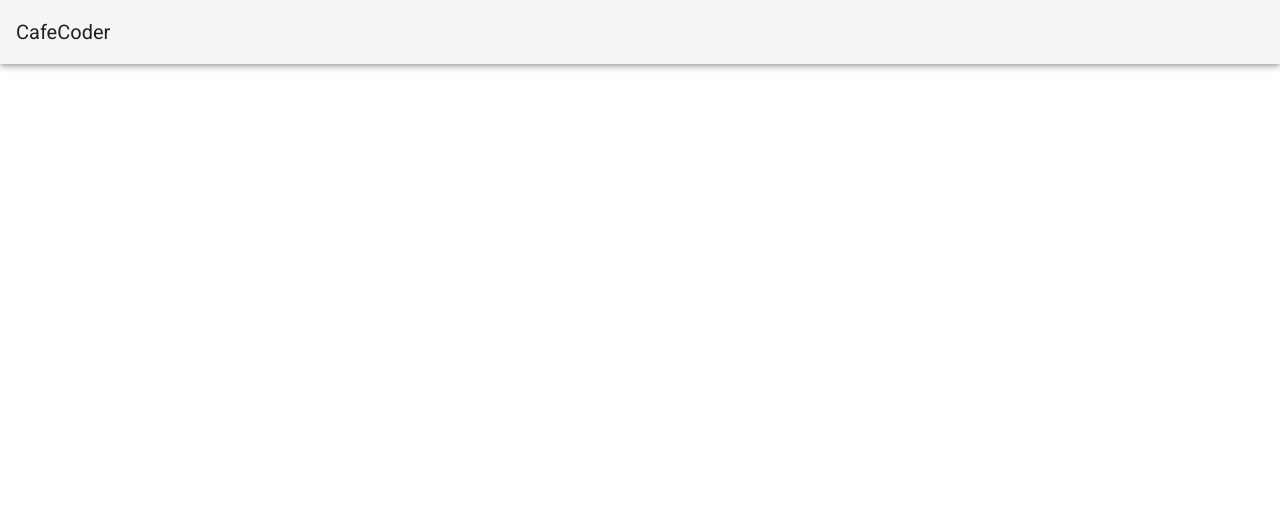
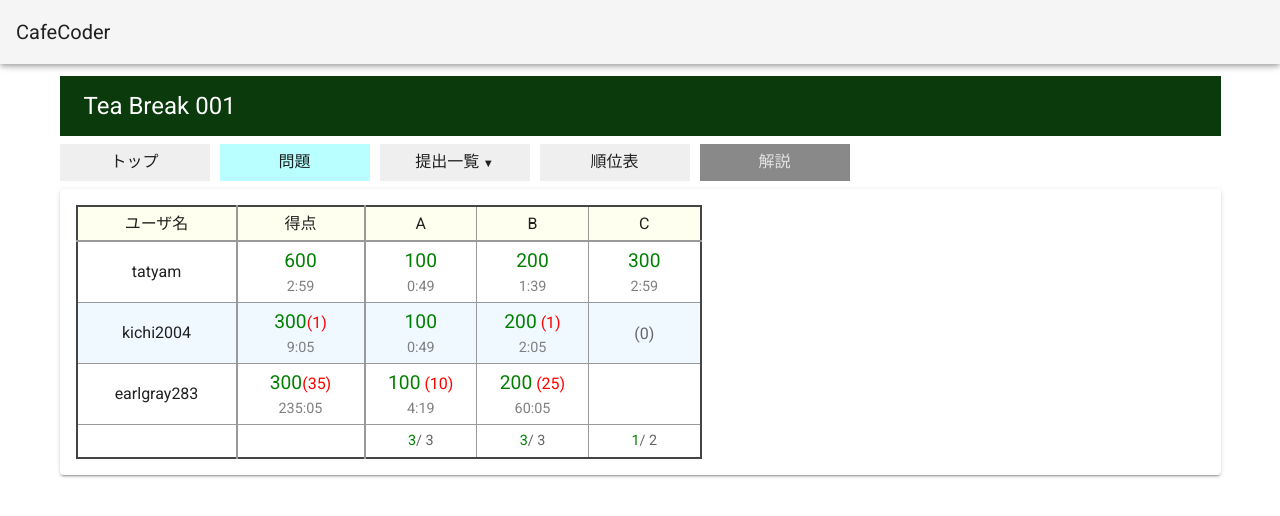
Before and after one commit to mofecoder/mofe-front, a Nuxt app: page /contests/1/standings in a window 1280 px wide. Before the commit this address had no page. Shown: the top 516 px of the page. Built offline with nearby package versions, Linux system fonts and the light colour scheme.

Commit message:
順位表作成

```diff
--- /dev/null
+++ b/app/components/standings/Standings.vue
@@ -0,0 +1,245 @@
+<template>
+  <div class="wrap">
+    <table class="standings">
+      <thead>
+        <tr class="row-header">
+          <th class="col-username">ユーザ名</th>
+          <td class="col-result">得点</td>
+          <td
+            v-for="problem in problems"
+            :key="problem.slug"
+            class="col-problem"
+          >
+            {{ problem.name }}
+          </td>
+        </tr>
+      </thead>
+      <tbody>
+        <tr v-for="user in standings" :key="user.userName" class="row-user">
+          <th>{{ user.userName }}</th>
+          <td class="col-result">
+            <div class="score">
+              <span class="point">{{ user.result.score }}</span>
+              <span v-if="user.result.penalty" class="penalty"
+                >({{ user.result.penalty }})</span
+              >
+            </div>
+            <div class="time">{{ formatTime(user.result.time) }}</div>
+          </td>
+          <td
+            v-for="(problem, index) in user.problems"
+            :key="`${problems[index].slug}-${user.userName}`"
+          >
+            <div class="score">
+              <span class="point">{{ problem.score }}</span>
+              <span
+                v-if="problem.penalty != null"
+                class="penalty"
+                :class="{ 'no-pena': problem.penalty === 0 }"
+              >
+                ({{ problem.penalty }})
+              </span>
+            </div>
+            <div class="time">
+              {{ formatTime(problem.time) }}
+            </div>
+          </td>
+        </tr>
+      </tbody>
+      <tfoot>
+        <tr class="row-footer">
+          <th />
+          <td class="col-result" />
+          <td v-for="problem in problems" :key="`foot-${problem.slug}`">
+            <span class="solved">{{ problem.solved }}</span>
+            <span class="tried">/ {{ problem.tried }}</span>
+          </td>
+        </tr>
+      </tfoot>
+    </table>
+  </div>
+</template>
+
+<script lang="ts">
+import { Component, Vue } from 'vue-property-decorator'
+import { StandingProblem, Standing } from '~/types/standings'
+
+@Component
+export default class Standings extends Vue {
+  problems: StandingProblem[] = [
+    {
+      name: 'A',
+      slug: 'tea001_A',
+      tried: 3,
+      solved: 3
+    },
+    {
+      name: 'B',
+      slug: 'tea001_B',
+      tried: 3,
+      solved: 3
+    },
+    {
+      name: 'C',
+      slug: 'tea001_C',
+      tried: 2,
+      solved: 1
+    }
+  ]
+
+  standings: Standing[] = [
+    {
+      userName: 'tatyam',
+      result: {
+        score: 600,
+        time: 179
+      },
+      problems: [
+        {
+          score: 100,
+          time: 49
+        },
+        {
+          score: 200,
+          time: 99
+        },
+        {
+          score: 300,
+          time: 179
+        }
+      ]
+    },
+    {
+      userName: 'kichi2004',
+      result: {
+        score: 300,
+        time: 545,
+        penalty: 1
+      },
+      problems: [
+        {
+          score: 100,
+          time: 49
+        },
+        {
+          score: 200,
+          time: 125,
+          penalty: 1
+        },
+        {
+          penalty: 0
+        }
+      ]
+    },
+    {
+      userName: 'earlgray283',
+      result: {
+        score: 300,
+        time: 14105,
+        penalty: 35
+      },
+      problems: [
+        {
+          score: 100,
+          time: 259,
+          penalty: 10
+        },
+        {
+          score: 200,
+          time: 3605,
+          penalty: 25
+        },
+        {}
+      ]
+    }
+  ]
+
+  formatTime(time: number | undefined): string {
+    if (!time) return ''
+    const min = Math.floor(time / 60)
+    const sec = time % 60
+    let secStr = `00${sec}`
+    secStr = secStr.substring(secStr.length - 2)
+    return `${min}:${secStr}`
+  }
+}
+</script>
+
+<style scoped lang="scss">
+.wrap {
+  padding: 1em;
+}
+.standings {
+  border-collapse: collapse;
+  text-align: center;
+  border: #444444 solid 2px;
+  .row-header {
+    .col-username {
+      width: 10em;
+    }
+    .col-result {
+      width: 8em;
+      min-width: 5em;
+    }
+    .col-problem {
+      min-width: 5em;
+      width: 7em;
+    }
+    th,
+    td {
+      border-bottom-width: 2px;
+    }
+  }
+  .row-user {
+    .score {
+      .point {
+        color: green;
+        font-size: 1.2rem;
+      }
+      .penalty {
+        color: red;
+        &.no-pena {
+          color: #666666;
+        }
+      }
+    }
+    .time {
+      color: gray;
+      font-size: 0.9rem;
+    }
+  }
+  .row-footer {
+    border-top-width: 2px;
+    font-size: 0.9rem;
+    .solved {
+      color: green;
+    }
+    .tried {
+      color: #666666;
+    }
+  }
+  th,
+  td {
+    padding: 0.3rem 0;
+  }
+  // 背景色関連
+  thead {
+    background-color: #fffff0;
+  }
+  tr:nth-child(even) {
+    background-color: #f0f9ff;
+  }
+  // ボーダー関連
+  table,
+  td,
+  th {
+    border-collapse: collapse;
+    border: 1px solid #999999;
+    font-weight: normal;
+  }
+  .col-result {
+    border-left-width: 2px;
+    border-right-width: 2px;
+  }
+}
+</style>
--- /dev/null
+++ b/app/pages/contests/_contestName/standings.vue
@@ -0,0 +1,30 @@
+<template>
+  <div>
+    <ContestHeader :name="contestName" />
+    <v-container class="pa-0" fluid>
+      <ContestHeaderTab />
+      <v-card>
+        <Standings />
+      </v-card>
+    </v-container>
+  </div>
+</template>
+
+<script lang="ts">
+import { Component, Vue } from 'vue-property-decorator'
+import ContestHeader from '~/components/ContestHeader.vue'
+import ContestHeaderTab from '~/components/ContestHeaderTab.vue'
+import Standings from '~/components/standings/Standings.vue'
+@Component({
+  components: { Standings, ContestHeaderTab, ContestHeader }
+})
+export default class PageContestStandings extends Vue {
+  get contestSlug() {
+    return this.$route.params.contestName
+  }
+
+  contestName: string = 'Tea Break 001'
+}
+</script>
+
+<style scoped></style>
```
